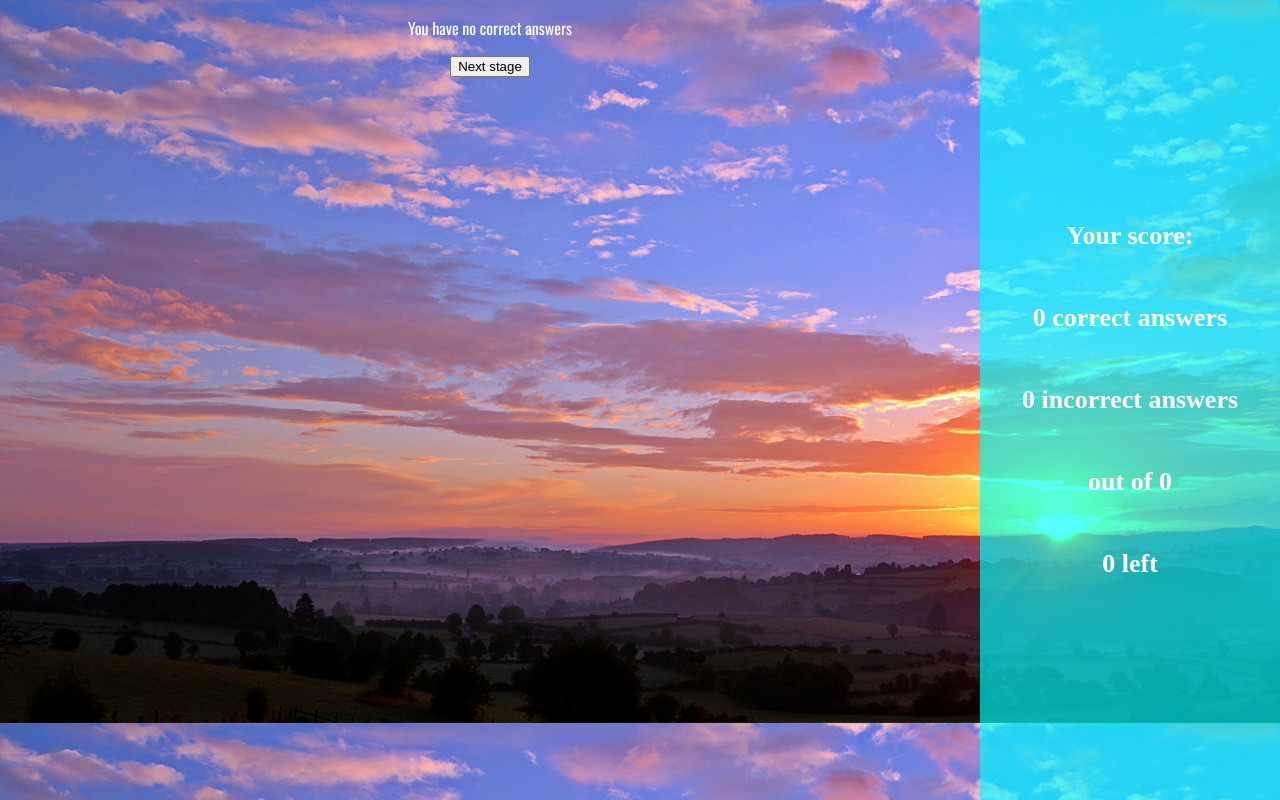
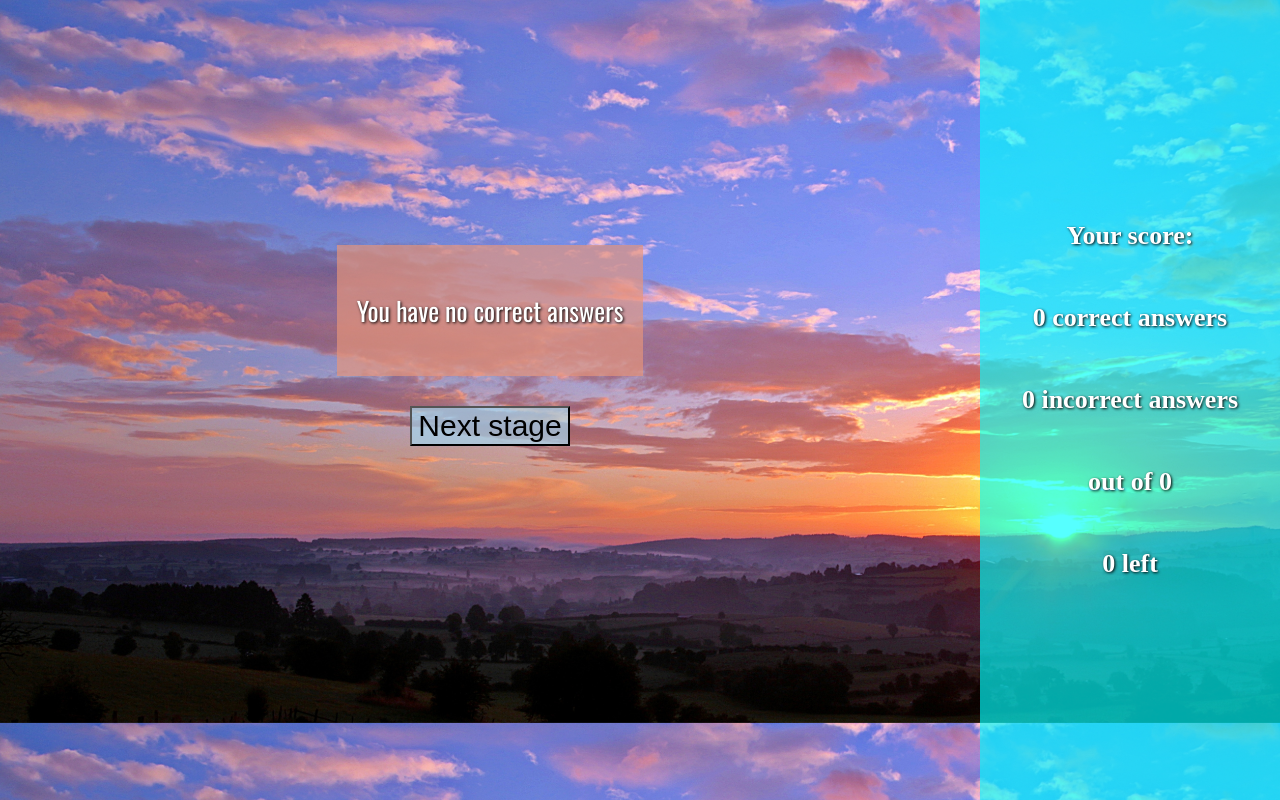
Before and after one commit to YuriyMamoshin/memo-shine, a React (Create React App) app: page / in a window 1280 px wide. Both pictures are taken after typing "Sample" into the empty fields and a click on the button "Send data". Built offline with nearby package versions, Linux system fonts and the light colour scheme.

Commit message:
changed clickability of memos
Only Check buttons are clickable now

```diff
--- a/src/App.js
+++ b/src/App.js
@@ -1,7 +1,6 @@
 import Start from "./Start";
 
 function App() {
-
 
 
 
--- a/src/Memo.js
+++ b/src/Memo.js
@@ -6,28 +6,31 @@ export default function Memo(props) {
             className="memo-container"
         >
 
+            {!props.checked ? <div className="grade-button memo" onClick={props.check}>Check</div> :
+                <div className="grade-container">
                     <Grade
                         grade={props.grade}
-                class="grade-button correct-button memo-button"
+                        class="grade-button correct-button memo"
                         style={{ visibility: props.checked ? "visible" : "hidden" }}
-                content="Correct"
+                        content="Yes"
                         memoId={props.memoId}
                         id={1}
                     />
                     <Grade
                         grade={props.grade}
-                class="grade-button incorrect-button memo-button"
+                        class="grade-button incorrect-button memo"
                         style={{ visibility: props.checked ? "visible" : "hidden" }}
-                content="Incorrect"
+                        content="No"
                         memoId={props.memoId}
                         id={0}
                     />
+                </div>}
 
-            <div className="memo-answer memo-button" onClick={props.check}>{
+            <div className="memo-answer memo">{
                 props.checked ? props.answer : "???"
             }
             </div>
-            <div className="memo-definition memo-button">{props.definition}</div>
+            <div className="memo-definition memo">{props.definition}</div>
         </div>
     )
 }
--- a/src/Result.js
+++ b/src/Result.js
@@ -4,10 +4,12 @@ export default function Result(props) {
 
     return (
         <div className="result-container">
-            {correctString ? <p> You have answered these questions correctly, so you might delete them from database as fully learned:
+            <div className="memo-button result-text">
+            {correctString ? <p> You have answered these questions correctly, so you might want to delete them from database:
                 <p> {correctString} </p> </p> :
                 <p>You have no correct answers</p>
-                }
+            }
+            </div>
 
             <button onClick={props.refresh}>Next stage</button>
         </div>
--- a/src/Start.js
+++ b/src/Start.js
@@ -44,10 +44,12 @@ export default function Start() {
 
     function gradeAnswer(id, gradeId) {
         setData(oldData => {
+
             const result = oldData.reduce((res, memo) => {
                 res[memo.id !== id ? "residualMemos" : "gradedMemo"].push(memo);
                 return res;
             }, { residualMemos: [], gradedMemo: [] })
+
             setAnswers(oldAnswers => {
                 return gradeId ?
                     {
--- a/src/index.css
+++ b/src/index.css
@@ -30,7 +30,7 @@ body {
   padding: 10px;
 }
 
-.form>button {
+button {
   background-color: rgba(165, 216, 241, 0.664);
   color: black;
   font-size: 30px;
@@ -51,13 +51,13 @@ body {
   padding: 0 5px;
 }
 
-.main-cintainer {
+.main-container {
   overflow: auto;
 }
 
 .memo-container {
   display: grid;
-  grid-template-columns: auto auto auto auto;
+  grid-template-columns: 300px auto auto;
   justify-content: center;
   align-items: center;
   gap: 20px;
@@ -71,12 +71,7 @@ body {
   text-align: center;
   margin-bottom: 20px;
   border-radius: 10px;
-  cursor: pointer;
-}
 
-.memo-container>div:active {
-  box-shadow: 5px 5px 8px 2px black;
-  ;
 }
 
 .memo-answer {
@@ -93,6 +88,20 @@ body {
   border-radius: 100px;
   font-family: sans-serif;
   color: white;
+  cursor: pointer;
+  min-width: 70px;
+  min-height: 50px;
+}
+
+.grade-button:active {
+  box-shadow: 5px 5px 8px 2px black;
+
+}
+
+.grade-container {
+display: flex;
+flex-direction: row;
+justify-content: space-evenly;
 }
 
 .correct-button {
@@ -103,7 +112,7 @@ body {
   background-color: rgba(231, 57, 34, 0.664);
 }
 
-.memo-button {
+.memo {
   box-shadow: 0px 0px 18px rgb(255, 255, 255);
 }
 
@@ -120,6 +129,7 @@ body {
   flex-direction: column;
   justify-content: center;
   align-items: center;
+  text-shadow: 1px 1px 3px black;
 }
 
 .result-container {
@@ -127,5 +137,14 @@ body {
   flex-direction: column;
   justify-content: center;
   align-items: center;
-  justify-self: center;
+  justify-items: center;
+  font-size: 26px;
+  margin-top: 25%;
 }
+
+.result-text {
+  text-shadow: 1px 1px 3px black;
+  padding: 20px;
+  margin-bottom: 30px;
+  background-color: rgba(233, 150, 122, 0.664);
+}
```
Lines whose indentation alone changed are shown as unchanged.
